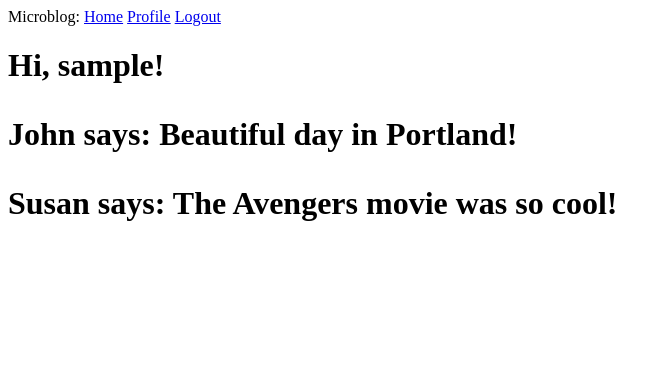
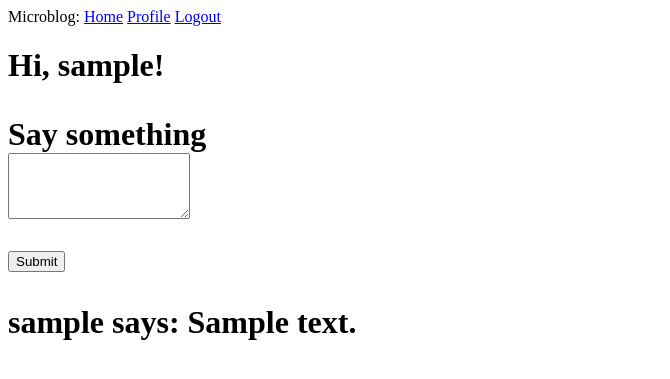
Before and after one commit to kalebleeroy13/microBlog, a Flask app: page / in a window 1280 px wide. Shown: the top 379 px of the page, without its empty margins (0-670 px from the left). Run offline with Flask 3, Linux system fonts and the light colour scheme; a user stored in the database is signed in; tables that the repository leaves empty hold one stand-in row (values such as "Sample post"); parts of the project's set-up code (start-up, migrations or seed data) failed here and were passed over.

Commit message:
ch.9 pagination sub & display blogpost

```diff
--- a/app/forms.py
+++ b/app/forms.py
@@ -35,7 +35,7 @@
 class EditProfileForm(FlaskForm):
 	username = StringField('Username', validators= [DataRequired()])
 	about_me = TextAreaField('About me', validators =[Length(min=0, max=140)])
-	submit =SubmitField('Submit')
+	submit = SubmitField('Submit')
 
 	def __init__(self, original_username, *args, **kwargs):
 		super(EditProfileForm,self).__init__(*args, **kwargs)
@@ -45,4 +45,10 @@
 		if username.data != self.original_username:
 			user = User.query.filter_by(username=username.data).first()
 			if user is not None:
-				raise ValidationError('Please use a different email address.')
+				raise ValidationError('Please use a different username.')
+
+
+class PostForm(FlaskForm):
+	post = TextAreaField('Say something', validators=[
+		DataRequired(), Length(min=1, max=140)])
+	submit = SubmitField('Submit')
--- a/app/routes.py
+++ b/app/routes.py
@@ -2,8 +2,8 @@
 from flask import render_template, flash, redirect, url_for, request
 from flask_login import current_user, login_user, logout_user,login_required
 from app import app, db
-from app.forms import LoginForm, RegistrationForm, EditProfileForm
-from app.models import User
+from app.forms import LoginForm, RegistrationForm, EditProfileForm, PostForm
+from app.models import User, Post
 
 
 @app.before_request
@@ -13,21 +13,20 @@
 		db.session.commit()
 
 
-@app.route('/')
-@app.route('/index')
+@app.route('/', methods=['GET', 'POST'])
+@app.route('/index', methods=['GET', 'POST'])
 @login_required
 def index():
-    posts = [
-        {
-            'author': {'username': 'John'},
-            'body': 'Beautiful day in Portland!'
-        },
-        {
-            'author': {'username': 'Susan'},
-            'body': 'The Avengers movie was so cool!'
-        }
-    ]
-    return render_template('index.html', title='Home', posts=posts)
+	form = PostForm()
+	if form.validate_on_submit():
+		post = Post(body=form.post.data, author=current_user)
+		db.session.add(post)
+		db.session.commit()
+		flash('Your post is now live!')
+		return redirect(url_for('index'))
+	posts = current_user.followed_posts().all()
+	return render_template('index.html', title='Home Page', form=form,
+				posts=posts)
 
 
 @app.route('/login', methods=['GET', 'POST'])
--- a/app/templates/index.html
+++ b/app/templates/index.html
@@ -1,8 +1,19 @@
 {% extends "base.html" %}
 
 {% block content %}
-     <h1>Hi, {{ current_user.username }}!<h1>
-      {% for post in posts %}
-     <div><p>{{ post.author.username }} says: <b>{{ post.body }}</b></p></div>
-     {% endfor %}
+	<h1>Hi, {{ current_user.username }}!<h1>
+	<form action="" method="post">
+		{{ form.hidden_tag() }}
+		<p>
+			{{ form.post.label }}<br>
+			{{ form.post(col=32, rows=4) }}<br>
+			{% for error in form.post.errors %}
+			<span style="color: red;">[{{ error }}]</span>
+			{% endfor %}
+		</p>
+		<p>{{ form.submit() }}</p>
+	</form>
+	{% for post in posts %}
+	<div><p>{{ post.author.username }} says: <b>{{ post.body }}</b></p></div>
+	{% endfor %}
 {% endblock %}
```
Also changed, not shown: app.db, 1 other file.
